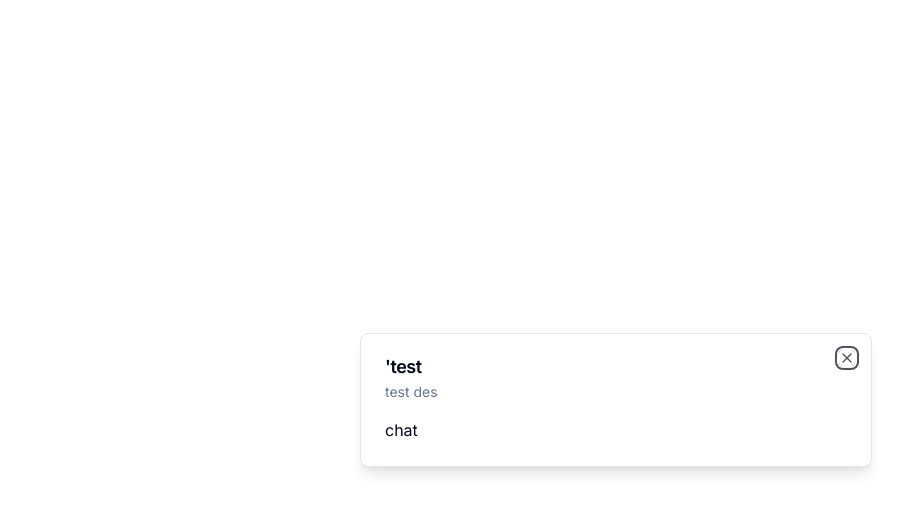
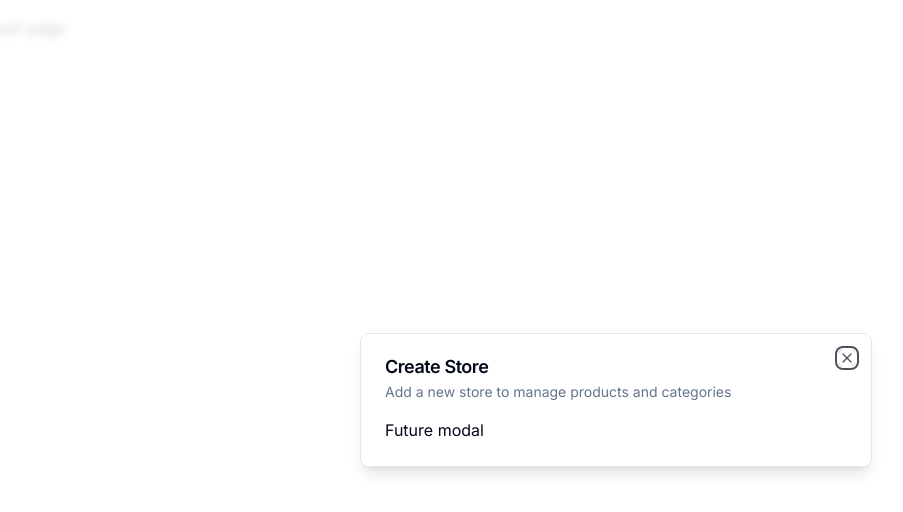
Before and after one commit to pollabd/ecom-admin, a Next.js app: page / in a window 1280 px wide. Shown: the top 512 px of the page, without its empty margins (24-927 px from the left). Built offline with nearby package versions, Linux system fonts and the light colour scheme.

Commit message:
dilog bug fix

```diff
--- a/app/(root)/page.tsx
+++ b/app/(root)/page.tsx
@@ -1,15 +1,22 @@
 "use client";
 
 import Modal from "@/components/ui/modal";
+import useStoreModal from "@/hooks/use-store-modal";
+import { useEffect } from "react";
 
 export default function SetupPage() {
+  const onOpen = useStoreModal((state) => state.onOpen);
+  const isOpen = useStoreModal((state) => state.isOpen);
+
+  useEffect(() => {
+    if (!isOpen) {
+      onOpen();
+    }
+  }, [isOpen, onOpen]);
+
   return (
     <main>
-      <div className="p-4">
-        <Modal title="'test" description="test des" isOpen onClose={() => {}}>
-          chat
-        </Modal>
-      </div>
+      <div className="p-4">root page</div>
     </main>
   );
 }
--- a/app/layout.tsx
+++ b/app/layout.tsx
@@ -2,6 +2,8 @@
 import { Inter } from "next/font/google";
 import "./globals.css";
 import { ClerkProvider } from "@clerk/nextjs";
+
+import { ModalProvider } from "@/providers/modal-providers";
 
 const inter = Inter({ subsets: ["latin"] });
 
@@ -18,7 +20,10 @@
   return (
     <ClerkProvider>
       <html lang="en">
-        <body className={inter.className}>{children}</body>
+        <body className={inter.className}>
+          <ModalProvider />
+          {children}
+        </body>
       </html>
     </ClerkProvider>
   );
--- a/components/modals/store-modal.tsx
+++ b/components/modals/store-modal.tsx
@@ -1,15 +1,17 @@
 "use client";
 
 import React from "react";
-import Modal from "../ui/modal";
+import Modal from "@/components/ui/modal";
+import useStoreModal from "@/hooks/use-store-modal";
 
 export const StoreModal = () => {
+  const storeModal = useStoreModal();
   return (
     <Modal
       title="Create Store"
-      description="Add a new store"
-      isOpen={false}
-      onClose={() => {}}
+      description="Add a new store to manage products and categories"
+      isOpen={storeModal.isOpen}
+      onClose={storeModal.onClose}
     >
       Future modal
     </Modal>
--- /dev/null
+++ b/providers/modal-providers.tsx
@@ -0,0 +1,23 @@
+"use client";
+
+import { useEffect, useState } from "react";
+
+import { StoreModal } from "@/components/modals/store-modal";
+
+export const ModalProvider = () => {
+  const [isMounted, setIsMounted] = useState(false);
+
+  useEffect(() => {
+    setIsMounted(true);
+  }, []);
+
+  if (!isMounted) {
+    return null;
+  }
+
+  return (
+    <>
+      <StoreModal />
+    </>
+  );
+};
```
